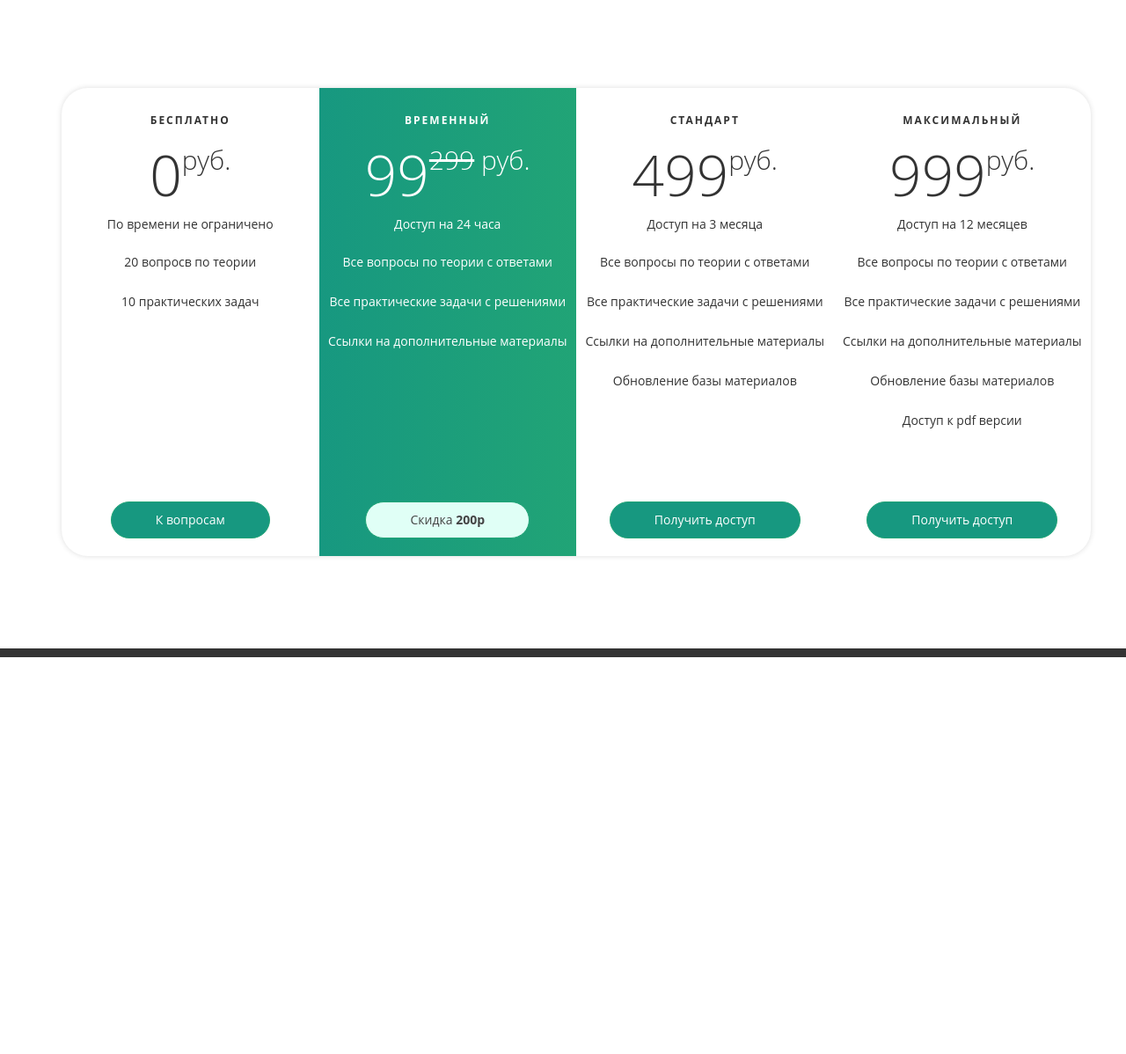
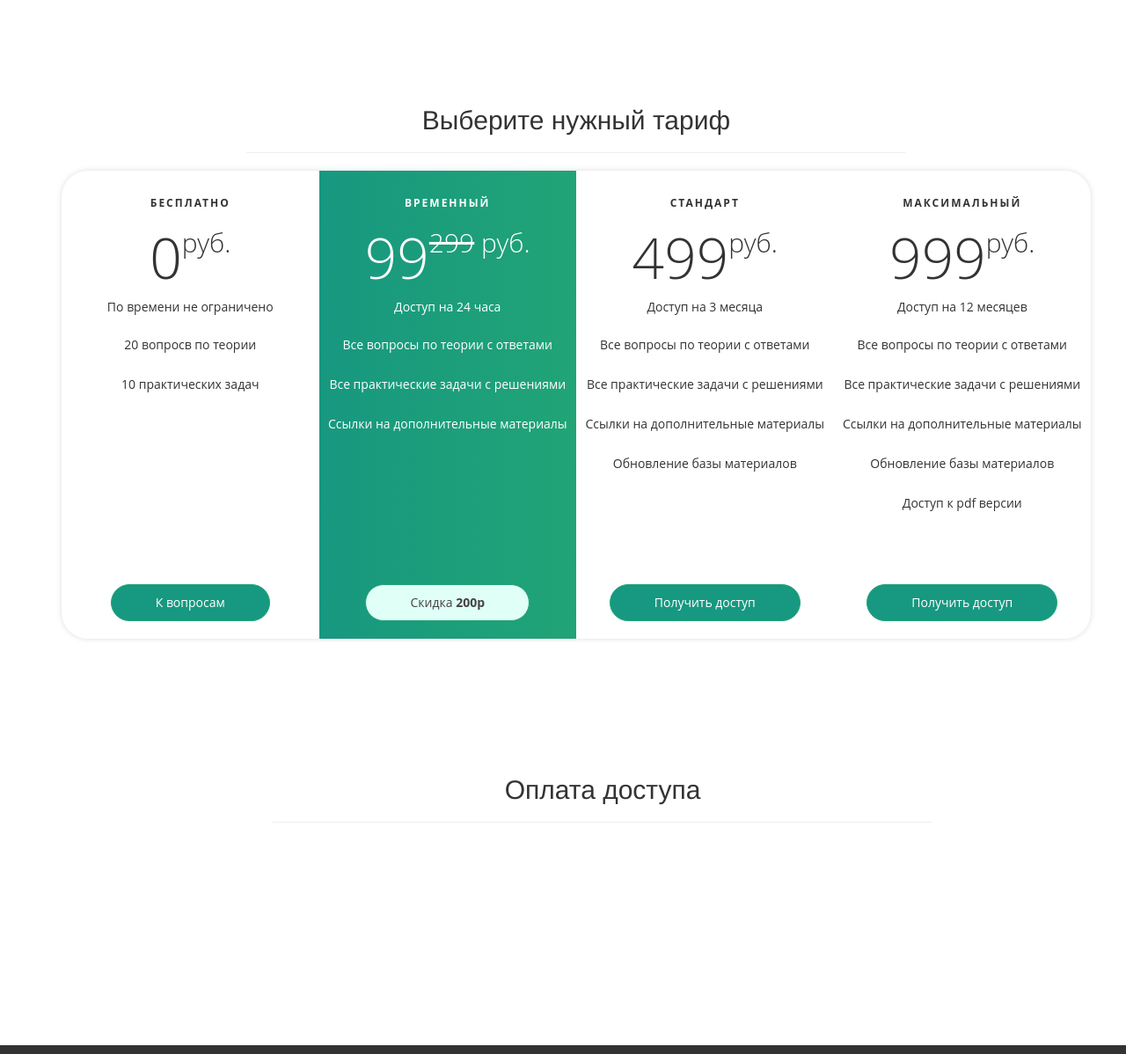
Before and after one commit to connorholt/yoffer, a Yii app: template views/promo/prices.php in a window 1280 px wide. Shown: the whole page at 88% size. Before the commit the page ends 747 px from the top, so only its background shows below. Run offline with PHP 8.4 and a stand-in for Yii, Linux system fonts and the light colour scheme; the template is opened without the code that fills it, so the values that code supplies are empty; some libraries are stand-ins or nearby versions.

Commit message:
Платежка

```diff
--- a/views/layouts/promo.php
+++ b/views/layouts/promo.php
@@ -102,9 +102,8 @@
         </div>
     </div>
 </section>
-<!-- Theme JavaScript -->
+<!-- Yandex.Metrika counter --> <script type="text/javascript"> (function (d, w, c) { (w[c] = w[c] || []).push(function() { try { w.yaCounter42253589 = new Ya.Metrika({ id:42253589, clickmap:true, trackLinks:true, accurateTrackBounce:true, webvisor:true, trackHash:true }); } catch(e) { } }); var n = d.getElementsByTagName("script")[0], s = d.createElement("script"), f = function () { n.parentNode.insertBefore(s, n); }; s.type = "text/javascript"; s.async = true; s.src = "https://mc.yandex.ru/metrika/watch.js"; if (w.opera == "[object Opera]") { d.addEventListener("DOMContentLoaded", f, false); } else { f(); } })(document, window, "yandex_metrika_callbacks"); </script> <noscript><div><img src="https://mc.yandex.ru/watch/42253589" style="position:absolute; left:-9999px;" alt="" /></div></noscript> <!-- /Yandex.Metrika counter -->
 
-<!-- Yandex.Metrika counter --> <script type="text/javascript"> (function (d, w, c) { (w[c] = w[c] || []).push(function() { try { w.yaCounter42222609 = new Ya.Metrika({ id:42222609, clickmap:true, trackLinks:true, accurateTrackBounce:true, webvisor:true }); } catch(e) { } }); var n = d.getElementsByTagName("script")[0], s = d.createElement("script"), f = function () { n.parentNode.insertBefore(s, n); }; s.type = "text/javascript"; s.async = true; s.src = "https://mc.yandex.ru/metrika/watch.js"; if (w.opera == "[object Opera]") { d.addEventListener("DOMContentLoaded", f, false); } else { f(); } })(document, window, "yandex_metrika_callbacks"); </script> <noscript><div><img src="https://mc.yandex.ru/watch/42222609" style="position:absolute; left:-9999px;" alt="" /></div></noscript> <!-- /Yandex.Metrika counter -->
 <?php $this->endBody() ?>
 <script>hljs.initHighlightingOnLoad();</script>
 </body>
--- a/views/promo/prices.php
+++ b/views/promo/prices.php
@@ -152,6 +152,10 @@
 <section id="bs-pricing-five" class="bs-pricing-five p-top-100 bg-white">
     <div class="container">
         <div class="row">
+            <div class="col-lg-8 col-lg-offset-2 text-center">
+                <h2 class="section-heading">Выберите нужный тариф</h2>
+                <hr class="primary">
+            </div>
             <div class="bs-five-area bs-radius">
                 <div class="col-md-3 no-padding">
                     <div class="bs-five">
@@ -185,7 +189,7 @@
                     </div>
                 </div>
                 <div class="col-md-3 no-padding">
-                    <div class="bs-five">
+                      <div class="bs-five">
                         <h6 class="text-uppercase">Стандарт</h6>
                         <h1 class="bs-caption">499<sup>руб.</sup></h1>
                         <p>Доступ на 3 месяца</p>
@@ -220,3 +224,17 @@
         </div>
     </div>
 </section>
+
+<section id="contact" style="padding: 30px;">
+    <div class="container">
+        <div class="row">
+            <div class="col-lg-8 col-lg-offset-2 text-center">
+                <h2 class="section-heading">Оплата доступа</h2>
+                <hr class="primary">
+            </div>
+            <div class="col-lg-8 col-lg-offset-2 text-center">
+                <iframe frameborder="0" allowtransparency="true" scrolling="no" src="https://money.yandex.ru/quickpay/shop-widget?account=410013732168585&quickpay=shop&payment-type-choice=on&mobile-payment-type-choice=on&writer=seller&targets=%D0%9E%D0%BF%D0%BB%D0%B0%D1%82%D0%B0+%D0%B4%D0%BE%D1%81%D1%82%D1%83%D0%BF%D0%B0+%D0%BD%D0%B0+%D1%81%D0%B0%D0%B9%D1%82&targets-hint=&default-sum=99&button-text=01&mail=on&phone=on&successURL=yoffer.ru%2Fpay" width="450" height="198"></iframe>
+            </div>
+        </div>
+    </div>
+</section>
```
